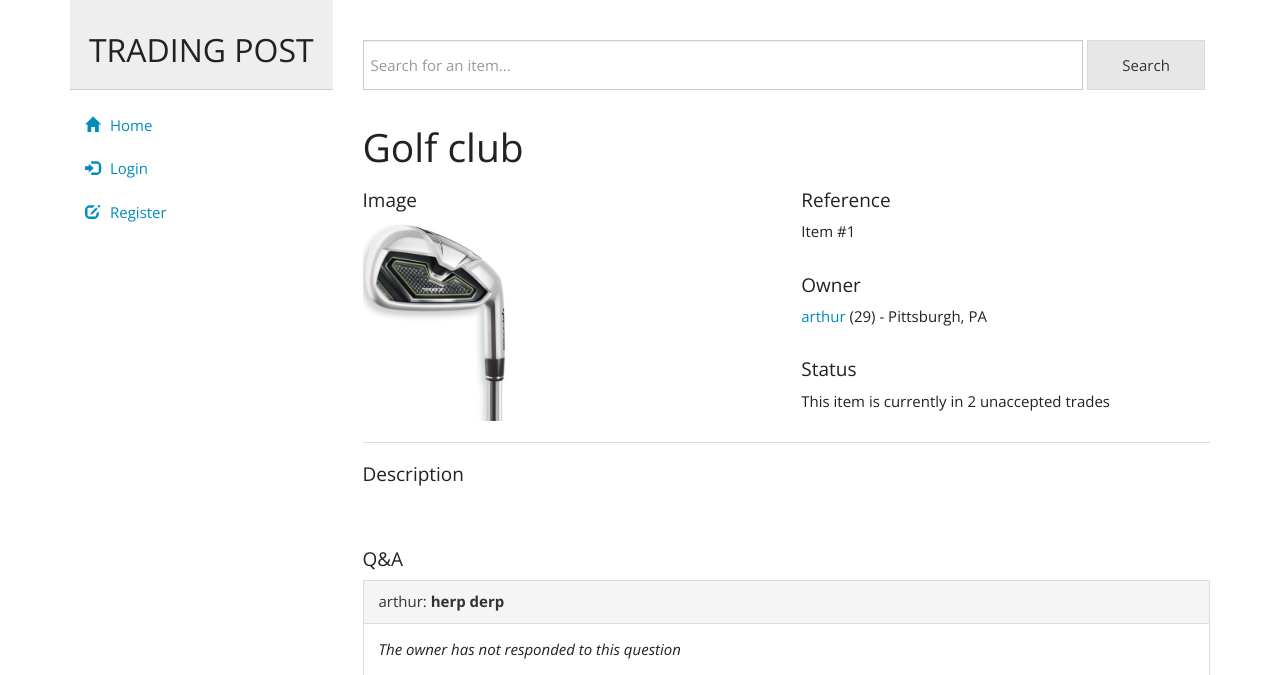
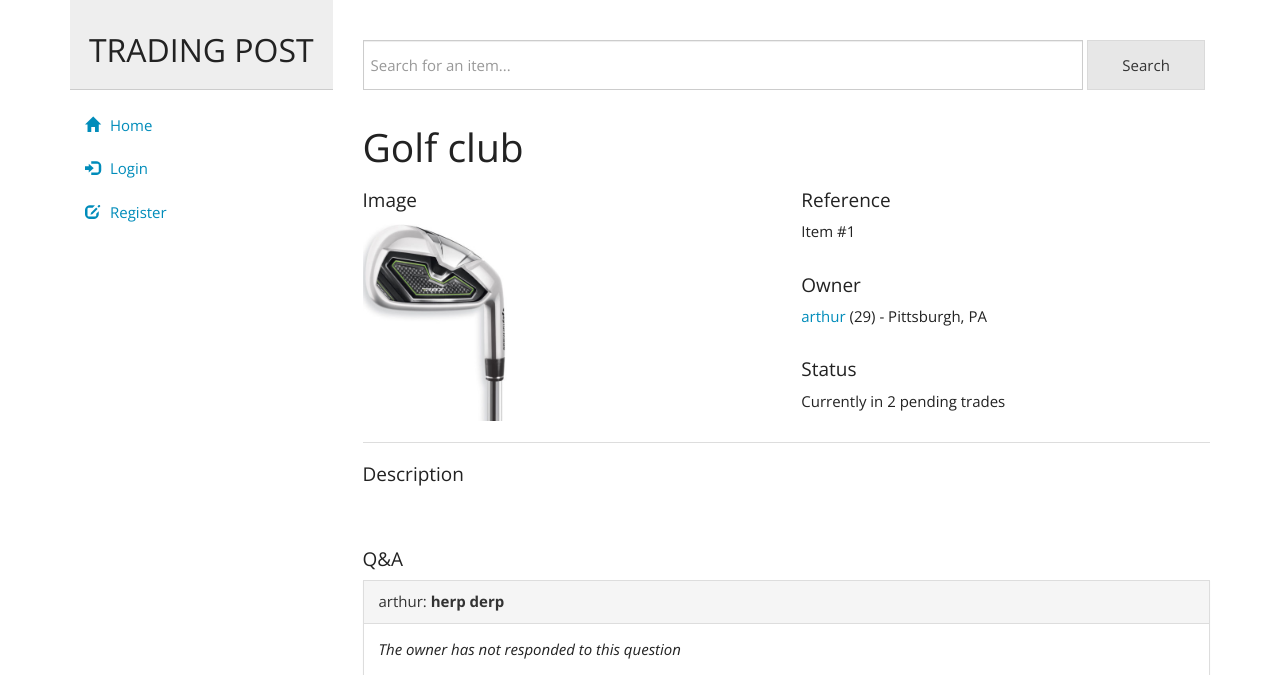
Before and after one commit to arthuralee/cmu-437-finalproject, a Django app: page /item/1 in a window 1280 px wide. Shown: the top 675 px of the page. Run offline with Django 3.2, Linux system fonts and the light colour scheme; data comes from the database, SQL or seed files in the repository; parts of the project's set-up code (start-up, migrations or seed data) failed here and were passed over; some libraries are stand-ins or nearby versions.

Commit message:
Added some enhancements to item trade status

```diff
--- a/trade/templates/trade/item.html
+++ b/trade/templates/trade/item.html
@@ -29,22 +29,22 @@
       <h4>Status</h4>
       {% if user.id == item.user.id %}
         {% if item.status < 0 %}
-          This item was part of <a href="/trade/{{item.acc_trade.id}}">Trade {{item.acc_trade.id}}</a>
+          This item was traded away in <a href="/trade/{{item.acc_trade.id}}">Trade #{{item.acc_trade.id}}</a>
         {% else %}
           This item is currently in the following trades: <br>
           {% for trade in trades %}
-            <a href="/trade/view/{{trade.id}}">Trade {{trade.id}}</a> <br>
+            <a href="/trade/{{trade.id}}">Trade #{{trade.id}}</a> <br>
           {% empty %}
             None
           {% endfor %}
         {% endif %}
       {% else %}
         {% if item.status == 0 %}
-          This item is currently in {{trades|length}} unaccepted trade{{trades|pluralize}}
+          Currently in {{trades|length}} pending trade{{trades|pluralize}}
         {% elif item.status > 0 %}
-          This item is currently in {{trades|length}} trade{{trades|pluralize}}. This item is in a trade pending shipping.
+          Currently in {{trades|length}} accepted trade{{trades|pluralize}}.
         {% else %}
-          This item has already been traded.
+          This item has already been traded
         {% endif %}
       {% endif %}
     </div>
```
